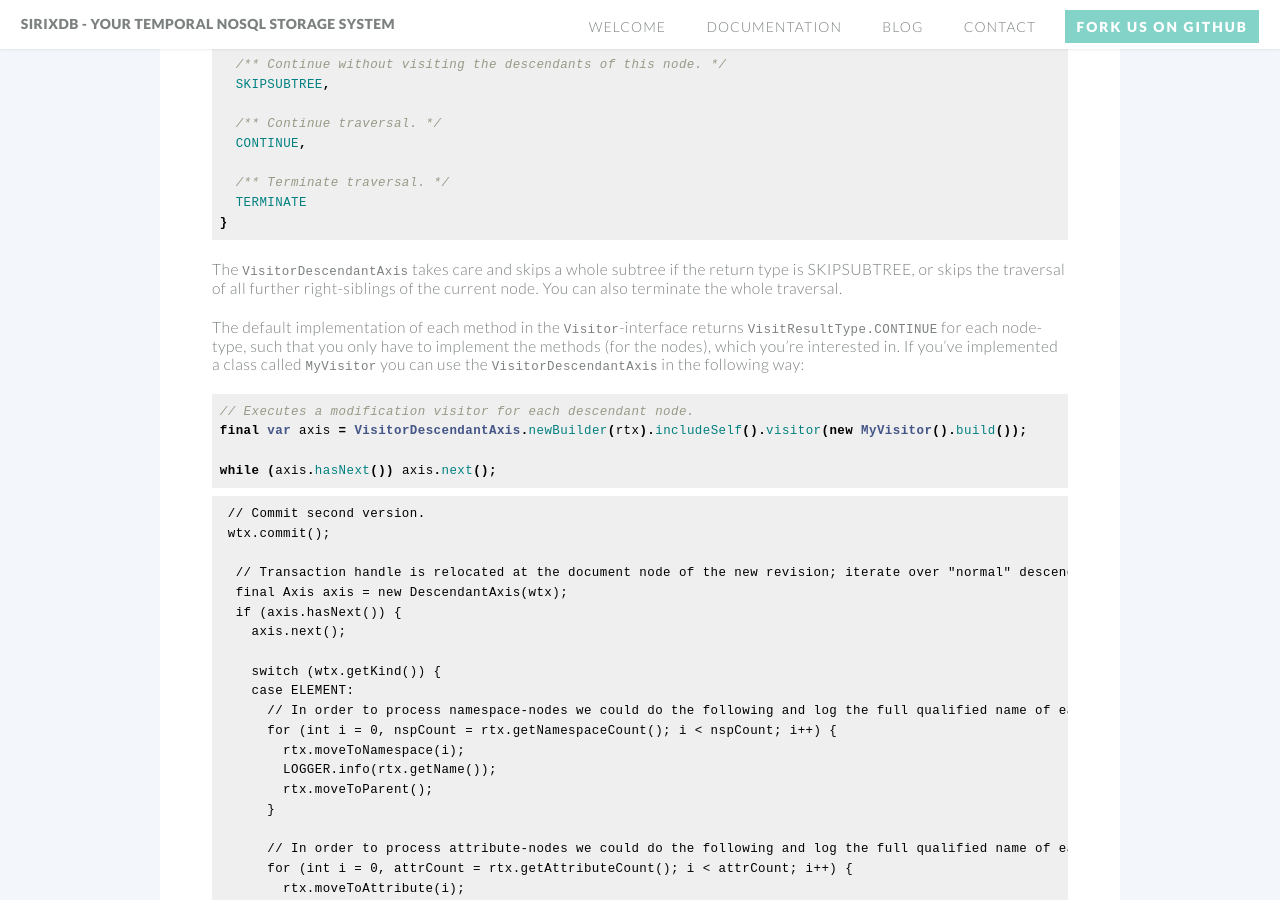
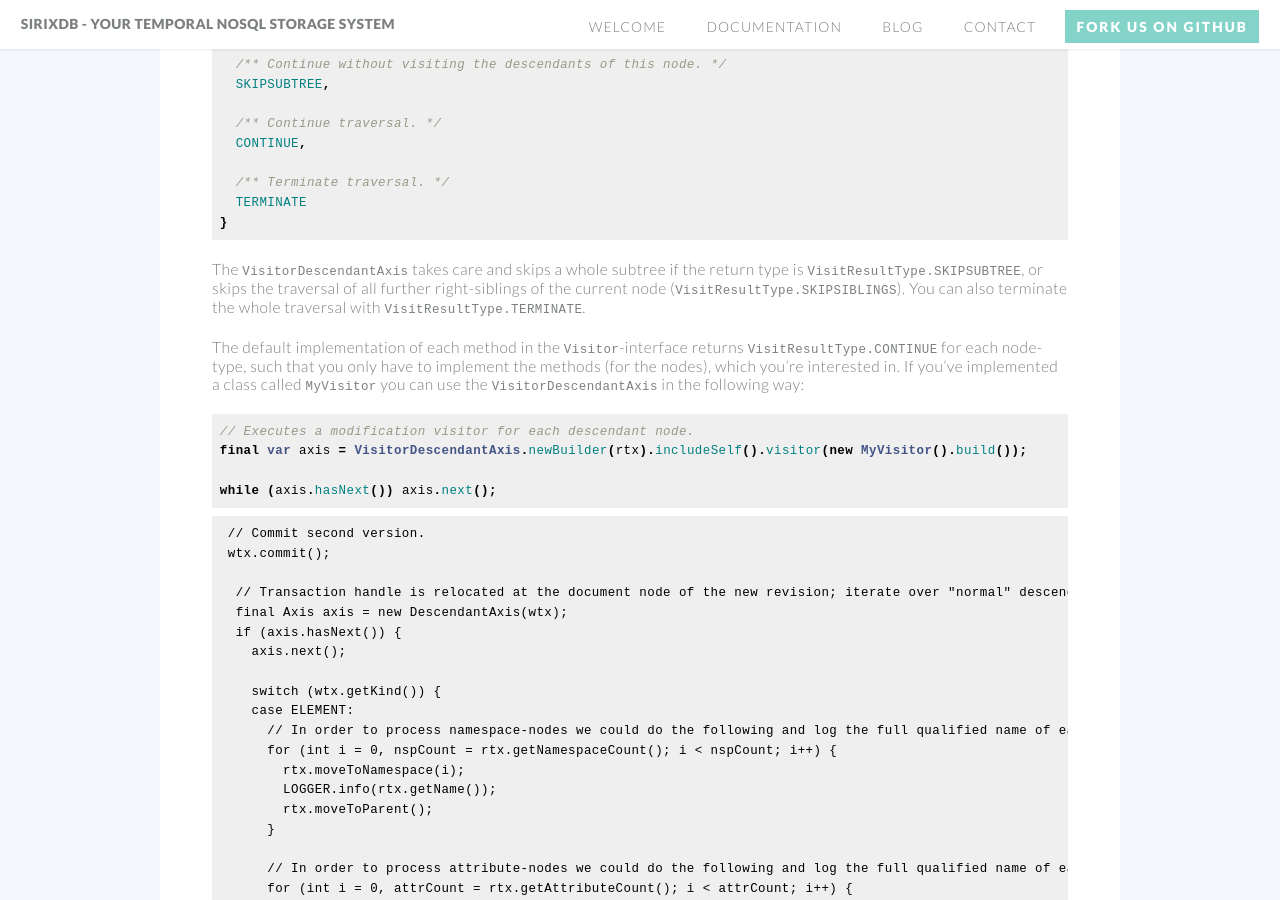
Before and after one commit to sirixdb/sirixdb.github.io, a Jekyll site: the page built from low-level-api.md, in a window 1280 px wide and 900 px high, scrolled down 2433 px. Built offline with Jekyll 4.4.1, drawn with Linux system fonts in a browser that asks for light colours; our own code applies the rules of GitHub Pages for plain Markdown files.

Commit message:
Update low-level-api.md

````diff
--- a/low-level-api.md
+++ b/low-level-api.md
@@ -119,7 +119,7 @@ public enum VisitResultType implements VisitResult {
 }
 ```
 
-The `VisitorDescendantAxis` takes care and skips a whole subtree if the return type is SKIPSUBTREE, or skips the traversal of all further right-siblings of the current node. You can also terminate the whole traversal.
+The `VisitorDescendantAxis` takes care and skips a whole subtree if the return type is `VisitResultType.SKIPSUBTREE`, or skips the traversal of all further right-siblings of the current node (`VisitResultType.SKIPSIBLINGS`). You can also terminate the whole traversal with `VisitResultType.TERMINATE`.
 
 The default implementation of each method in the `Visitor`-interface returns `VisitResultType.CONTINUE` for each node-type, such that you only have to implement the methods (for the nodes), which you're interested in. If you've implemented a class called `MyVisitor` you can use the `VisitorDescendantAxis` in the following way:
 
````
